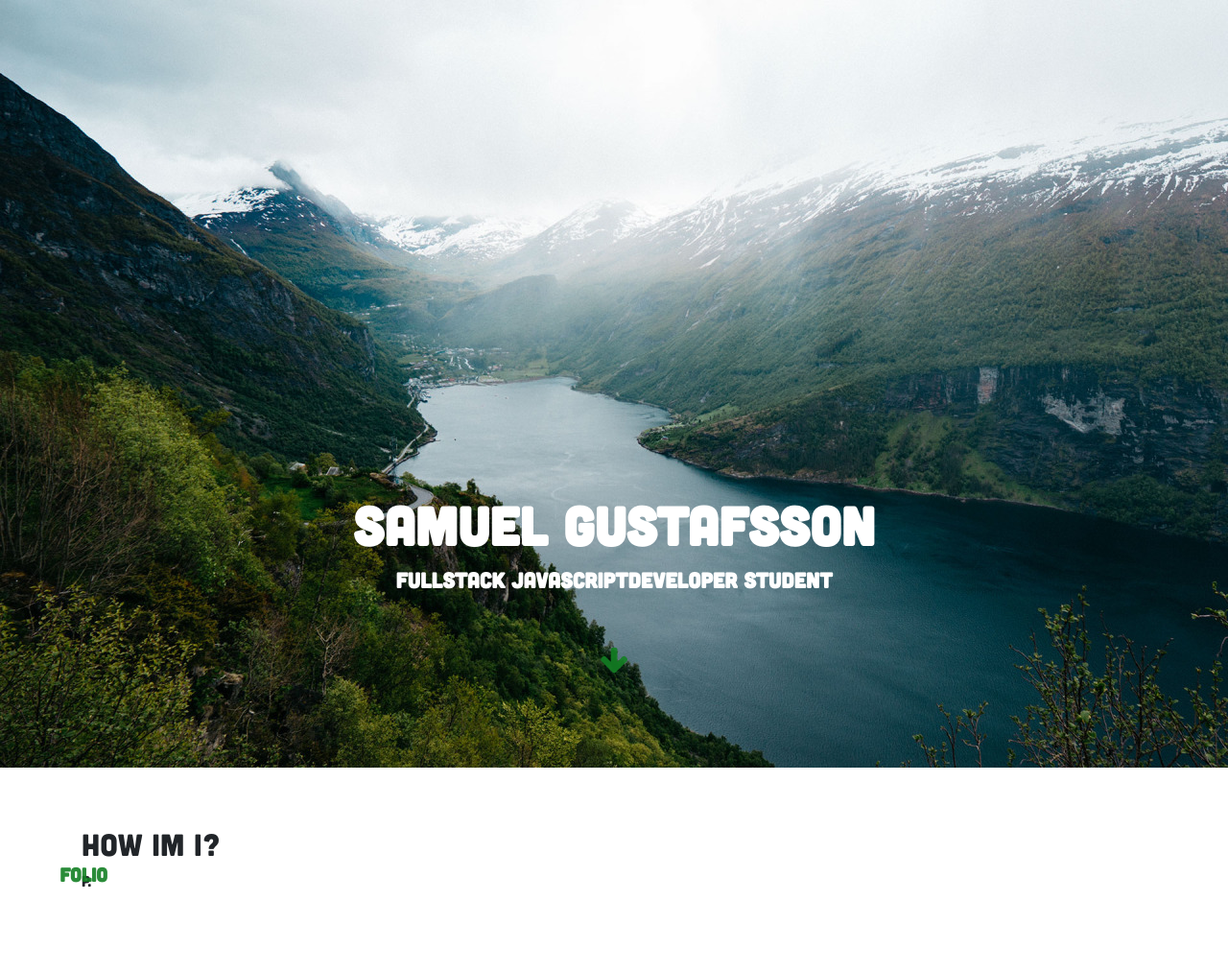
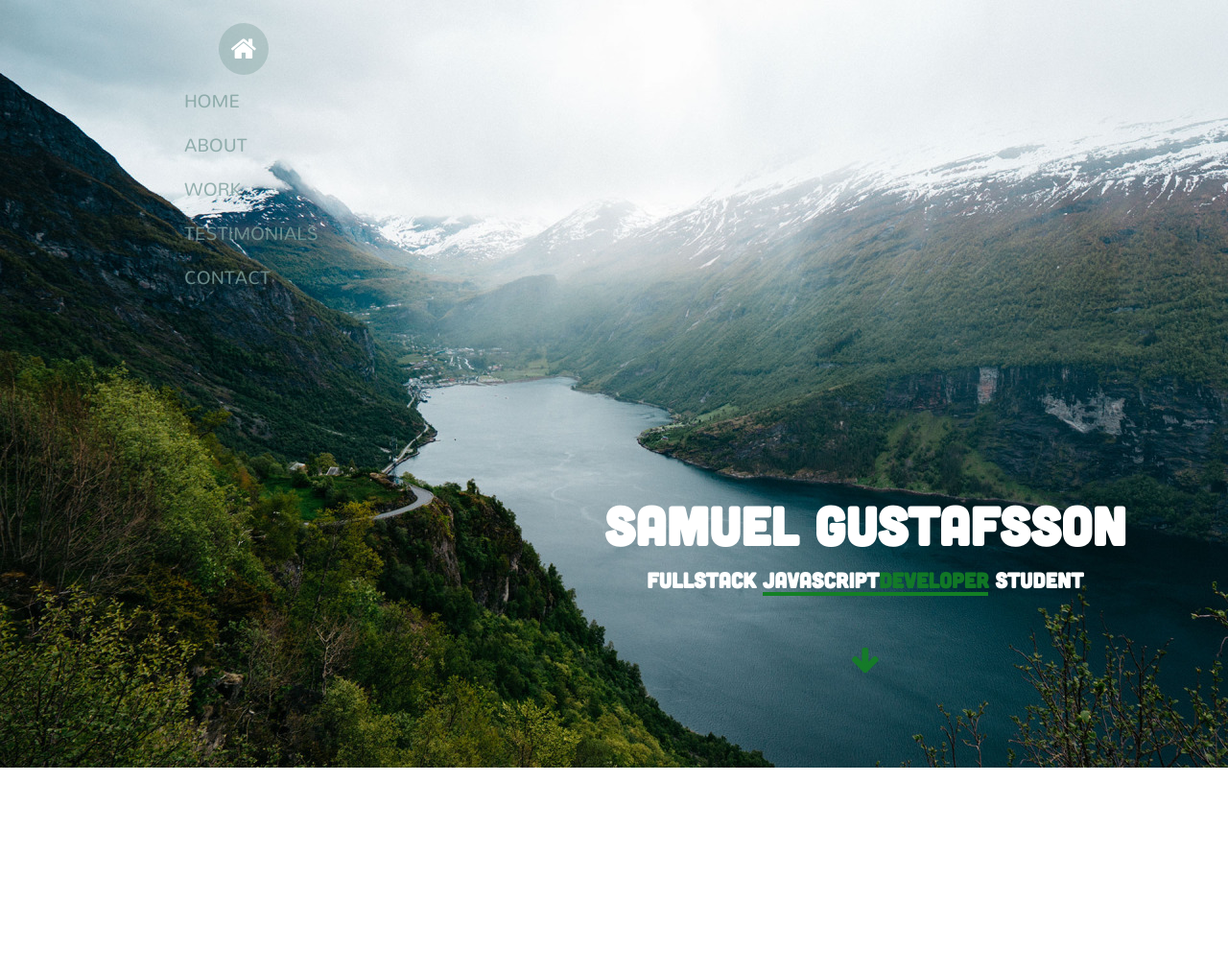
Before and after one commit to SamuelGustafsson/course-portfolio, a plain HTML site: page index.html in a window 1280 px wide. Shown: the whole page at 96% size. After the commit the page ends 800 px from the top, so only its background shows below. Drawn offline with nearby package versions, Linux system fonts and the light colour scheme.

Commit message:
Cover-section

```diff
--- a/assets/css/style.css
+++ b/assets/css/style.css
@@ -10,8 +10,51 @@ body {
    text-rendering: optimizeLegibility;
 }
 
+/* Main navigation*/
+#nav-main {
+   align-self: flex-start;
+   font-family: 'Nunito-Regular';
+   display: flex;
+   align-items: center;
+   justify-content: center;
+   background: transparent;
+   padding: 1.5rem 15%;
+}
+
+.nav-icon {
+   margin-right: 1rem;
+}
+
+.nav-icon:hover {
+   background: deeppink;
+   border-radius: 50%;
+   -webkit-transition: 0.5s;
+   -moz-transition: 0.5s;
+   transition: 0.5s;
+}
+
+.nav-icon i {
+   background: rgba(126, 160, 158, 0.4);;
+   border-radius: 50%;
+   padding: 0.8rem;
+   color: rgba(255, 255, 255, 1);
+   font-size: 1.8rem;
+}
+
+#nav-main li a {
+   border-bottom: 1px solid transparent;
+   color: rgba(126, 160, 158, 0.8);
+   text-transform: uppercase;
+   font-size: 1.2rem;
+   transition: 0.5s;
+}
+
+#nav-main li a:hover {
+   border-bottom: 2px solid rgba(19, 128, 36, 1);
+   transition: 0.9s;
+}
+
 /* Cover section */
-
 #cover-section {
    background: url('../img/cover-background.jpg');
    background-size: cover;
@@ -23,7 +66,6 @@ body {
 }
 
 #cover-caption {
-
    font-weight: 200;
    margin: 0 auto;
    border-radius: 1.375rem;
@@ -31,6 +73,7 @@ body {
    text-align: center;
    color: #fff;
    font-weight: 700;
+   width: 100%;
 }
 
 #cover-caption h1 {
@@ -44,9 +87,6 @@ body {
    margin-bottom: 1rem;
 }
 
-#cover-caption span {
-   color: #144028;
-}
 
 #cover-caption a {
    margin-top: 1rem;
@@ -61,33 +101,17 @@ body {
    transition: 0.8s;
 }
 
-/* Main navigation*/
-.navbar-brand {
-   font-family: 'Cubano-Regular';
-   padding-right: 0.9375rem;
-}
 
-#nav-main {
-   font-family: 'Nunito-Regular';
-   height: 3.75rem;
-}
-
-#nav-main li a {
-   border-bottom: 1px solid transparent;
-   font-size: 1rem;
-   transition: 0.5s;
-}
-
-#nav-main li a:hover {
-   border-bottom: 2px solid rgba(19, 128, 36, 1);
-   font-size: 1.05rem;
-   transition: 0.9s;
-}
 /* Text styles*/
 
 .bold-green {
    font-weight: 700;
    color: rgba(19, 128, 36, 0.9);
+}
+
+.green-underline {
+   color: white;
+    border-bottom: 4px solid rgba(19, 128, 36, 1);
 }
 
 /* FONT FACES */
--- a/index.html
+++ b/index.html
@@ -20,17 +20,12 @@
 </head>
 
 <body>
+
       <section id="cover-section">
-            <div id="cover-caption">
-                  <h1 class="display-4">Samuel Gustafsson</h1>
-                  <p>Fullstack Javascriptdeveloper student</p>
-                  <a href="" class="btn btn-lg"><i class="fa fa-arrow-down"></i></a>
-            </div>
-      </section>
+            <nav id="nav-main" class="navbar navbar-fixed-top navbar-dark navbar-full">
+                  <span class="nav-icon"><i class="fa fa-home" aria-hidden="true"></i></span>
+                  <ul class="nav navbar-nav">
 
-      <nav id="nav-main" class="navbar navbar-dark bg-inverse navbar-full">
-            <a href="#" class="navbar-brand">Port<span class="bold-green">folio</span></a>
-            <ul class="nav navbar-nav">
                         <li class="nav-item">
                               <a href="#" class="nav-link">Home</a>
                         </li>
@@ -48,17 +43,12 @@
                         </li>
                   </ul>
             </nav>
+            <div id="cover-caption">
 
-      <section id="about">
-            <div class="section-about">
-                  <div class="container">
-                        <h2>How im I?</h2>
-                        p.
-
-                        <div class="row">
-
-                        </div>
-                  </div>
+                  <h1 class="display-4">Samuel Gustafsson</h1>
+                  <p>Fullstack <span class="green-underline">Javascript<span class="bold-green">developer</span></span>
+                        student</p>
+                  <a href="" class="btn btn-lg"><i class="fa fa-arrow-down"></i></a>
             </div>
       </section>
       <!-- CDN jQuery -->
```
Lines whose indentation alone changed are shown as unchanged.
